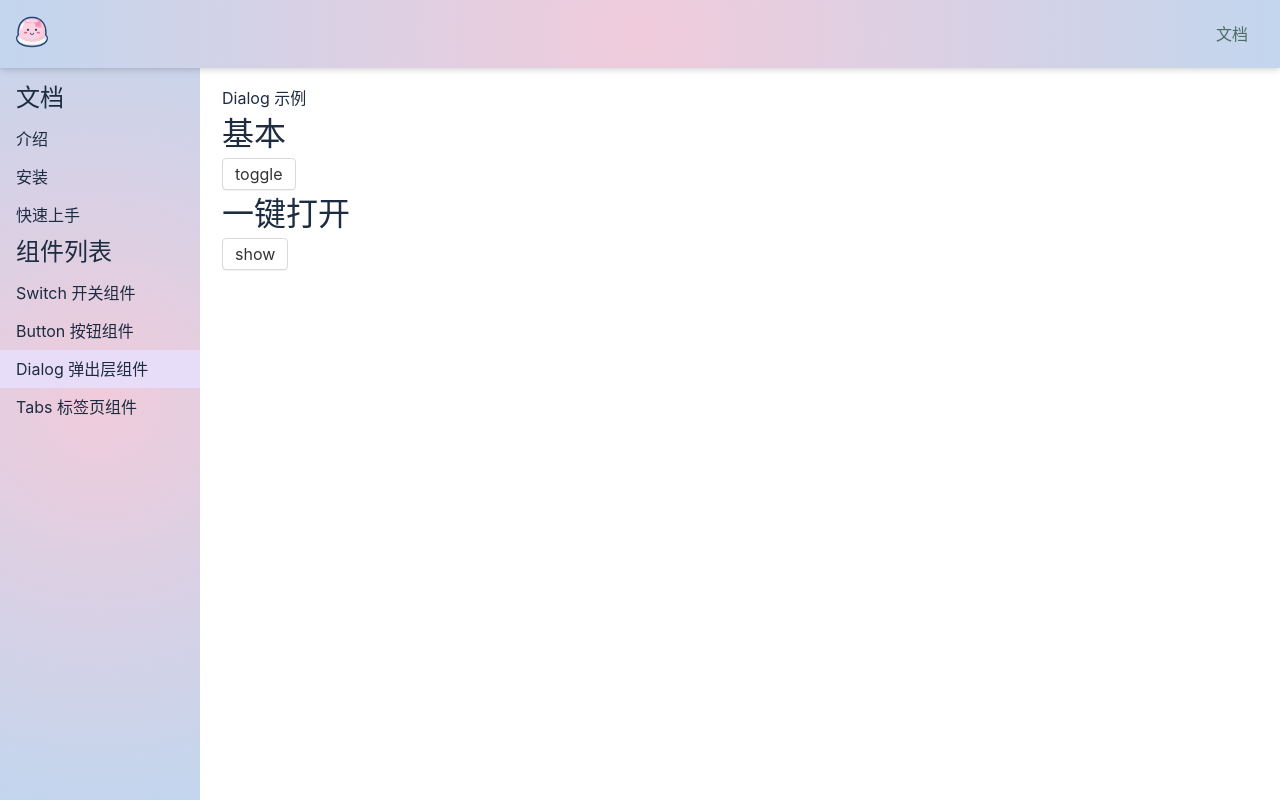
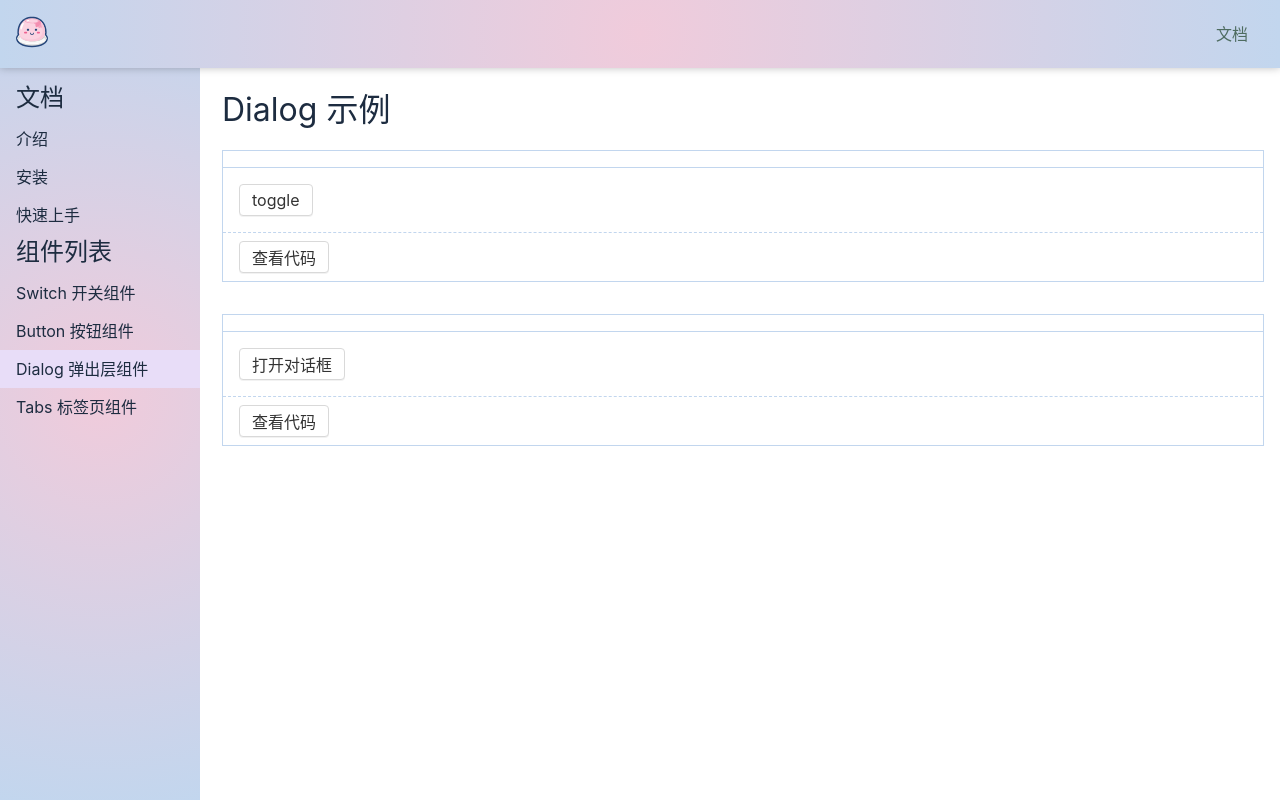
Before and after one commit to EvelynWXY/jelly-ui, a Vue app: page /#/doc/dialog in a window 1280 px wide. Built offline with nearby package versions, Linux system fonts and the light colour scheme.

Commit message:
改造 Tabs demo

```diff
--- a/src/components/ButtonDemo.vue
+++ b/src/components/ButtonDemo.vue
@@ -1,7 +1,7 @@
 
 <template>
     <div>
-        <div>Button 示例</div>
+        <h1>Button 示例</h1>
         <Demo :component="Button1Demo" />
         <Demo :component="Button2Demo" />
         <Demo :component="Button3Demo" />
--- /dev/null
+++ b/src/components/Dialog1.demo.vue
@@ -0,0 +1,39 @@
+<demo>常规使用</demo>
+<template >
+    <div>
+        <Button @click="toggle">toggle</Button>
+        <Dialog v-model:visible="x" :closeOnClickOverlay="true" :ok="f1" :cancel="f2">
+            <template v-slot:content>
+                <div>hello</div>
+                <div>你好哇</div>
+            </template>
+            <template v-slot:title>
+                <strong>
+                    加粗的标题
+                </strong>
+            </template>
+
+        </Dialog>
+    </div>
+</template>
+
+<script lang="ts">
+import { ref } from 'vue';
+import Button from '../libs/Button.vue';
+import Dialog from '../libs/Dialog.vue'
+
+export default {
+    components: { Dialog, Button },
+    setup() {
+        const x = ref(false)
+        const toggle = () => {
+            x.value = !x.value
+        }
+        const f1 = () => {
+            return false
+        }
+        const f2 = () => { }
+        return { x, toggle, f1, f2 }
+    }
+}
+</script>
--- /dev/null
+++ b/src/components/Dialog2.demo.vue
@@ -0,0 +1,29 @@
+<demo>一键打开 Dialog</demo>
+<template >
+    <div>
+        <Button @click="showDialog">打开对话框</Button>
+    </div>
+</template>
+
+<script lang="ts">
+import Button from '../libs/Button.vue';
+import { openDialog } from '../libs/openDialog';
+
+export default {
+    components: { Button },
+    setup() {
+        const showDialog = () => {
+            openDialog({
+                title: '标题', content: '你好', ok: () => {
+                    console.log('ok');
+                },
+                cancel: () => {
+                    console.log('cancel');
+
+                }
+            })
+        }
+        return { showDialog }
+    }
+}
+</script>
--- a/src/components/DialogDemo.vue
+++ b/src/components/DialogDemo.vue
@@ -1,56 +1,21 @@
 <template>
 
-    <div>Dialog 示例</div>
-    <h1>基本</h1>
-    <Button @click="toggle">toggle</Button>
-    <Dialog v-model:visible="x" :closeOnClickOverlay="true" :ok="f1" :cancel="f2">
-        <template v-slot:content>
-            <div>hello</div>
-            <div>你好哇</div>
-        </template>
-        <template v-slot:title>
-            <strong>
-                加粗的标题
-            </strong>
-        </template>
-
-    </Dialog>
-    <h1>一键打开</h1>
-    <Button @click="showDialog">show</Button>
+    <h1>Dialog 示例</h1>
+    <Demo :component="Dialog1Demo" />
+    <Demo :component="Dialog2Demo" />
 
 
 
 </template>
 <script lang="ts">
-import { ref } from 'vue';
-import Button from '../libs/Button.vue';
-import Dialog from '../libs/Dialog.vue'
-import { openDialog } from '../libs/openDialog';
+import Dialog1Demo from '../components/Dialog1.demo.vue'
+import Dialog2Demo from './Dialog2.demo.vue';
+import Demo from './Demo.vue';
 
 export default {
-    components: { Dialog, Button },
+    components: { Demo },
     setup() {
-        const x = ref(false)
-        const toggle = () => {
-            x.value = !x.value
-        }
-        const f1 = () => {
-            return false
-        }
-        const f2 = () => { }
-        const showDialog = () => {
-            openDialog({
-                title: '标题', content: '你好', ok: () => {
-                    console.log('ok');
-
-                },
-                cancel: () => {
-                    console.log('cancel');
-
-                }
-            })
-        }
-        return { x, toggle, f1, f2, showDialog }
+        return { Dialog1Demo, Dialog2Demo }
     }
 }
 </script>
--- /dev/null
+++ b/src/components/Tabs1.demo.vue
@@ -0,0 +1,22 @@
+<demo>常规使用</demo>
+<template >
+    <Tabs v-model:selected="x">
+        <Tab title="导航1">内容1</Tab>
+        <Tab title="导航2">内容2</Tab>
+        <Tab title="导航3">内容3</Tab>
+        <Tab title="导航4">内容4</Tab>
+    </Tabs>
+</template>
+<script lang="ts">
+import Tabs from '../libs/Tabs.vue'
+import Tab from '../libs/Tab.vue'
+import { ref } from 'vue'
+export default {
+    components: { Tabs, Tab },
+    setup() {
+        const x = ref('导航1')
+
+        return { x }
+    }
+}
+</script>
--- a/src/components/TabsDemo.vue
+++ b/src/components/TabsDemo.vue
@@ -1,25 +1,19 @@
 <template>
-    <div>Tabs 示例</div>
-    <h1>示例 1</h1>
-    <Tabs v-model:selected="x">
-        <Tab title="导航1">内容1</Tab>
-        <Tab title="导航2">内容2</Tab>
-        <Tab title="导航3">内容3</Tab>
-        <Tab title="导航4">内容4</Tab>
-    </Tabs>
+    <h1>Tabs 示例</h1>
+    <Demo :component="Tabs1Demo" />
 
 
 </template>
 <script lang="ts">
-import Tabs from '../libs/Tabs.vue'
-import Tab from '../libs/Tab.vue'
-import { ref } from 'vue'
+import Demo from './Demo.vue'
+import Tabs1Demo from './Tabs1.demo.vue'
+
 export default {
-    components: { Tabs, Tab },
+    components: { Demo },
     setup() {
-        const x = ref('导航1')
 
-        return { x }
+
+        return { Tabs1Demo }
     }
 }
 </script>
```
